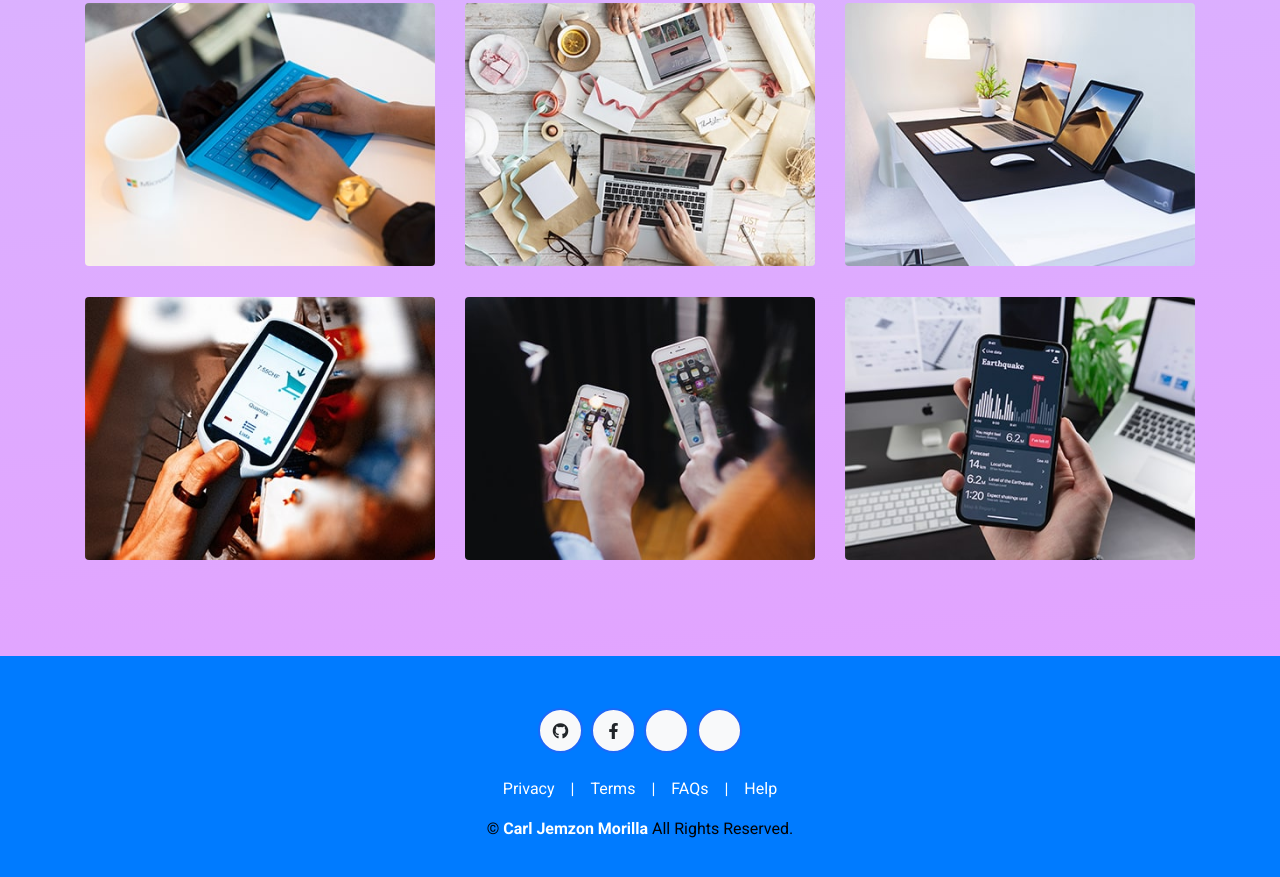
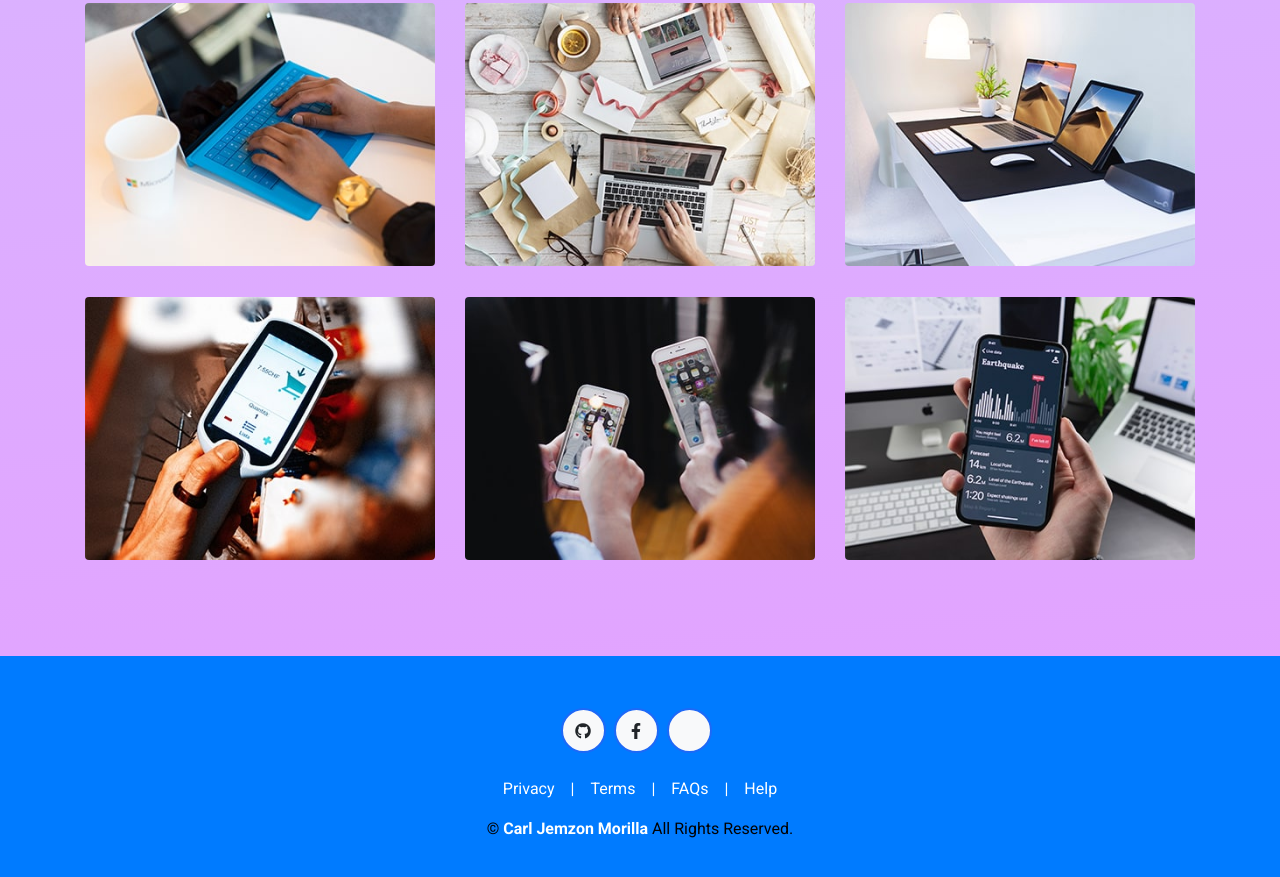
Before and after one commit to Carl-012/myprofile, a plain HTML site: page index.html in a window 1280 px wide. Shown: the part 3683-4560 px from the top of the page. Drawn offline with nearby package versions, Linux system fonts and the light colour scheme.

Commit message:
Update index.html

```diff
--- a/index.html
+++ b/index.html
@@ -355,7 +355,6 @@
                 <a class="btn btn-light btn-social mr-2" target="_new" href="https://github.com/Carl-012"><i class="fab fa-github"></i></a>
                 <a class="btn btn-light btn-social mr-2" target="_new" href="https://web.facebook.com/Carlsobooring"><i class="fab fa-facebook-f"></i></a>
                 <a class="btn btn-light btn-social mr-2" target="_new" href="mailto:carlnyx@gmail.com"><i class="fab fa-envelope"></i></a>
-                <a class="btn btn-light btn-social"      target="_new" href="#"><i class="fab fa-globe"></i></a>
             </div>
             <div class="d-flex justify-content-center mb-3">
                 <a class="text-white" href="#">Privacy</a>
```
